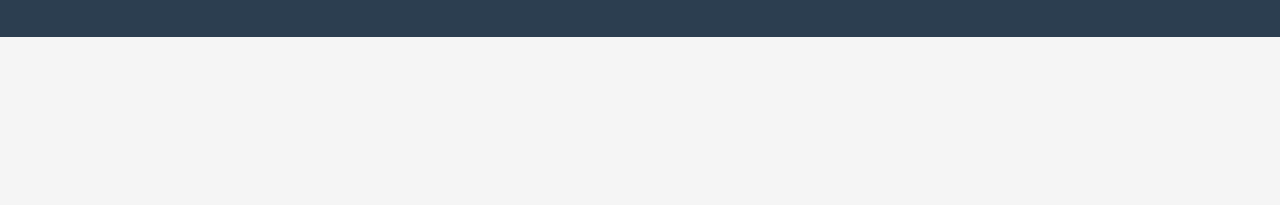
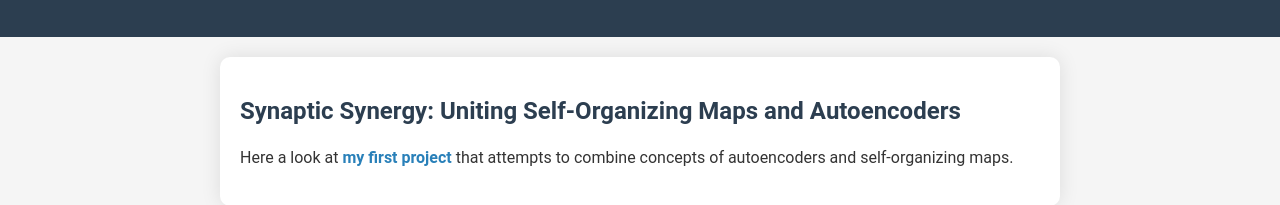
Before and after one commit to aiworkerbee/beehive.github.io, a plain HTML site: page projects/project.html in a window 1280 px wide. Shown: the part 293-498 px from the top of the page. Drawn offline with Linux system fonts and the light colour scheme.

Commit message:
Update project.html

```diff
--- a/projects/project.html
+++ b/projects/project.html
@@ -75,3 +75,7 @@
             </ul>
         </nav>
 </header>
+<div class="container">
+    <h2>Synaptic Synergy: Uniting Self-Organizing Maps and Autoencoders</h2>
+    <p>Here a look at <a href="synaptic_synergy.md">my first project</a> that attempts to combine concepts of autoencoders and self-organizing maps.</p>
+    </div>
```
